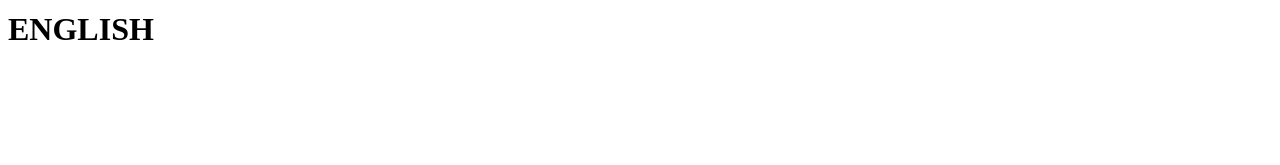
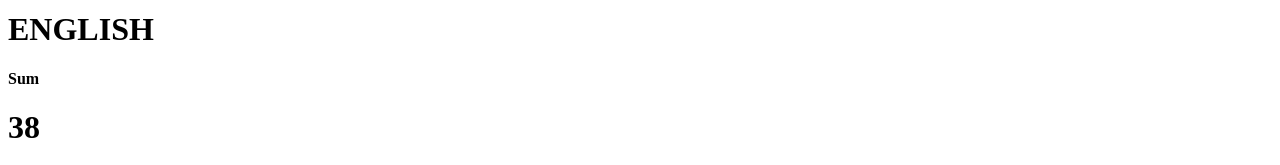
Before and after one commit to ErasmoSalsano/react-exercises, a React (Create React App) app: page / in a window 1280 px wide. Shown: the part 1261-1426 px from the top of the page. Before the commit the page ends 1331 px from the top, so only its background shows below. Built offline with nearby package versions, Linux system fonts and the light colour scheme.

Commit message:
function-Components-02

```diff
--- a/src/App.js
+++ b/src/App.js
@@ -9,6 +9,7 @@ import { Hello } from "./components/Hello"
 import { InteractiveWelcome } from "./components/InteractiveWelcome";
 import { LanguageContext } from "./components/LanguageContext";
 import { Login } from "./components/Login";
+import { Sum } from "./components/Sum";
 import { TodoList } from "./components/ToDoList";
 import { UncontrolledLogin } from "./components/UncontrolledLogin";
 import { Welcome } from "./components/Welcome";
@@ -90,6 +91,8 @@ export class App extends React.Component{
         <LanguageContext.Provider value={this.state.language}>
           <DisplayLanguage />
         </LanguageContext.Provider>
+        <h4>Sum</h4>
+        <Sum  numbers={[10, 3, 5, 20]}/>
       </div>
     )
   }
--- /dev/null
+++ b/src/components/Sum.js
@@ -0,0 +1,3 @@
+export function Sum ({numbers=[]}){
+  return <h1>{ numbers.reduce((previous, current) => previous + current, 0) }</h1>
+}
```
